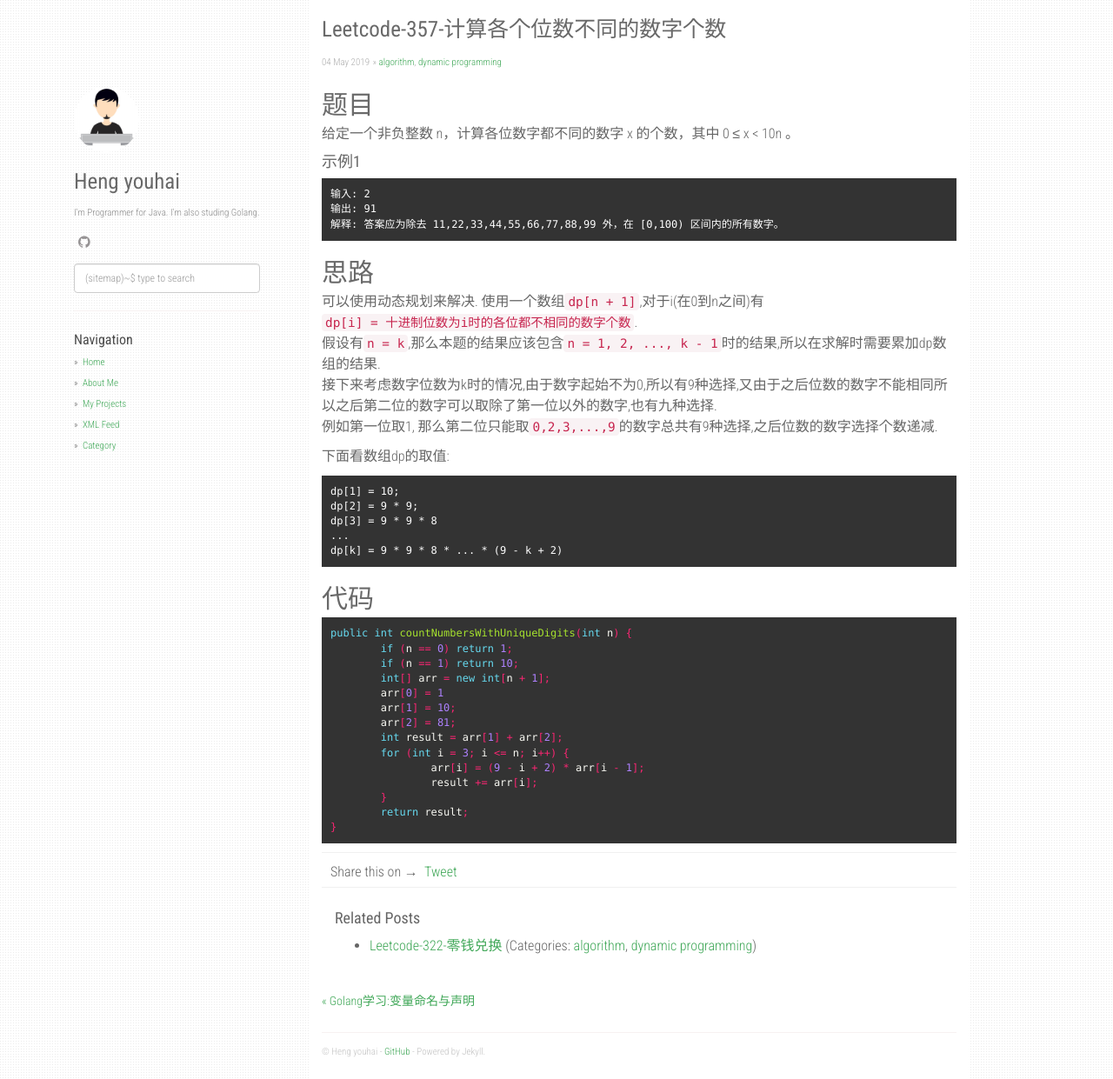
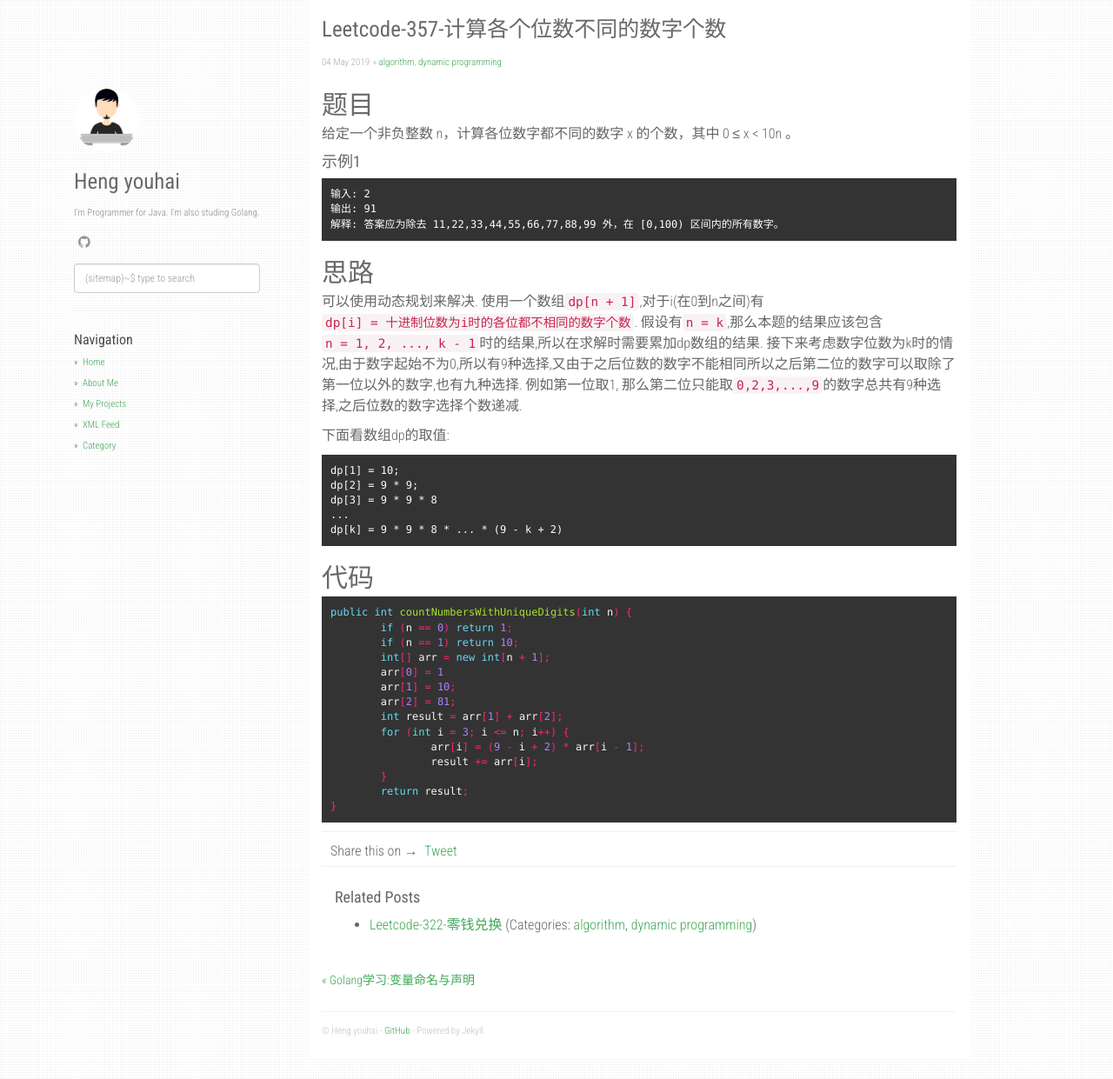
Before and after one commit to hengyoush/hengyoush.github.io, a Jekyll site: the page built from _posts/2019-05-04-codefight-leetcode-357.md, in a window 1280 px wide and 1241 px high. Shown: the whole window at 87% size. Built offline with Jekyll 4.4.1, drawn with Linux system fonts in a browser that asks for light colours; nearby versions of some CDN libraries; comment, search, counter and statistics services are not loaded.

Commit message:
修复文章格式

```diff
--- a/_posts/2019-05-04-codefight-leetcode-357.md
+++ b/_posts/2019-05-04-codefight-leetcode-357.md
@@ -17,9 +17,9 @@ categories: [algorithm, dynamic programming]
 
 ## 思路
 可以使用动态规划来解决.
-使用一个数组`dp[n + 1]`,对于i(在0到n之间)有`dp[i] = 十进制位数为i时的各位都不相同的数字个数`.\
-假设有`n = k`,那么本题的结果应该包含`n = 1, 2, ..., k - 1`时的结果,所以在求解时需要累加dp数组的结果.\
-接下来考虑数字位数为k时的情况,由于数字起始不为0,所以有9种选择,又由于之后位数的数字不能相同所以之后第二位的数字可以取除了第一位以外的数字,也有九种选择.\
+使用一个数组`dp[n + 1]`,对于i(在0到n之间)有`dp[i] = 十进制位数为i时的各位都不相同的数字个数`.
+假设有`n = k`,那么本题的结果应该包含`n = 1, 2, ..., k - 1`时的结果,所以在求解时需要累加dp数组的结果.
+接下来考虑数字位数为k时的情况,由于数字起始不为0,所以有9种选择,又由于之后位数的数字不能相同所以之后第二位的数字可以取除了第一位以外的数字,也有九种选择.
 例如第一位取1, 那么第二位只能取`0,2,3,...,9`的数字总共有9种选择,之后位数的数字选择个数递减.
 
 下面看数组dp的取值:
```
